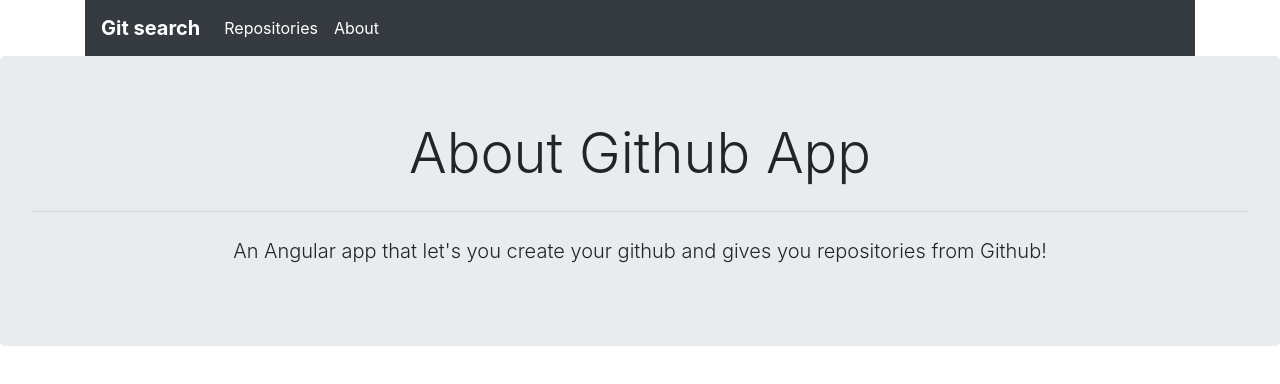
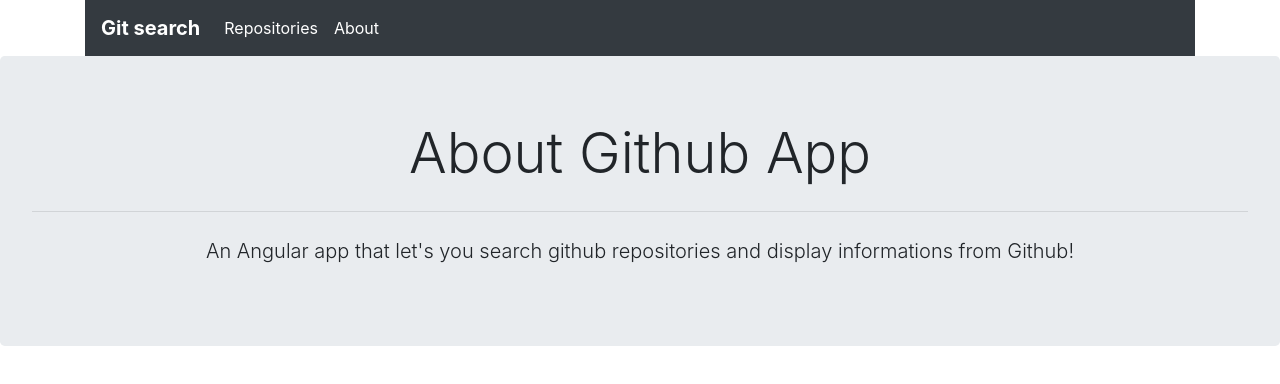
Before and after one commit to nadineuwineza/GITHUB, an Angular app: page /about in a window 1280 px wide. Shown: the top 384 px of the page. Built offline with nearby package versions, Linux system fonts and the light colour scheme.

Commit message:
modified about component

```diff
--- a/src/app/about/about.component.html
+++ b/src/app/about/about.component.html
@@ -1,5 +1,5 @@
 <div class="jumbotron">
     <h1 class="display-4 text-center">About Github App</h1>
     <hr class="my-4">
-    <p class="lead text-center">An Angular app that let's you create your github and gives you repositories from Github!</p>
+    <p class="lead text-center">An Angular app that let's you search github repositories and display informations from Github!</p>
   </div>
```
